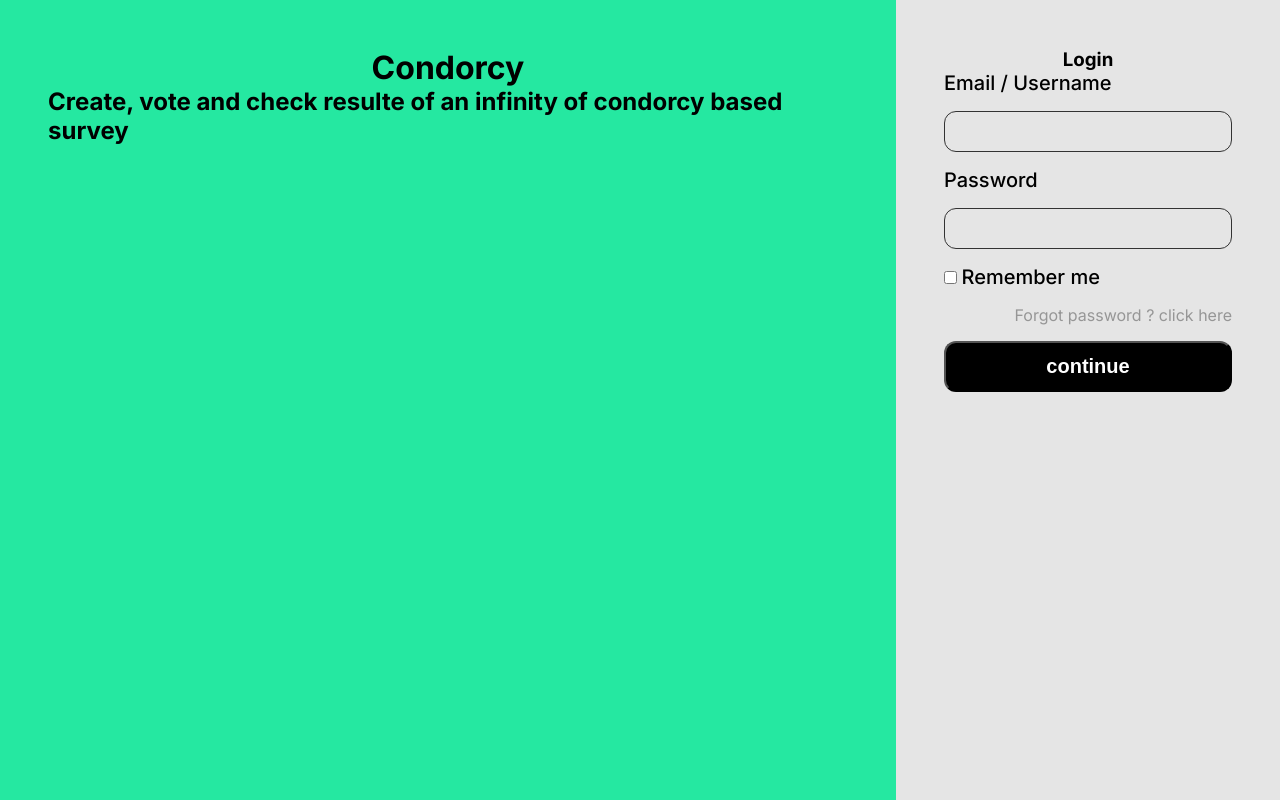
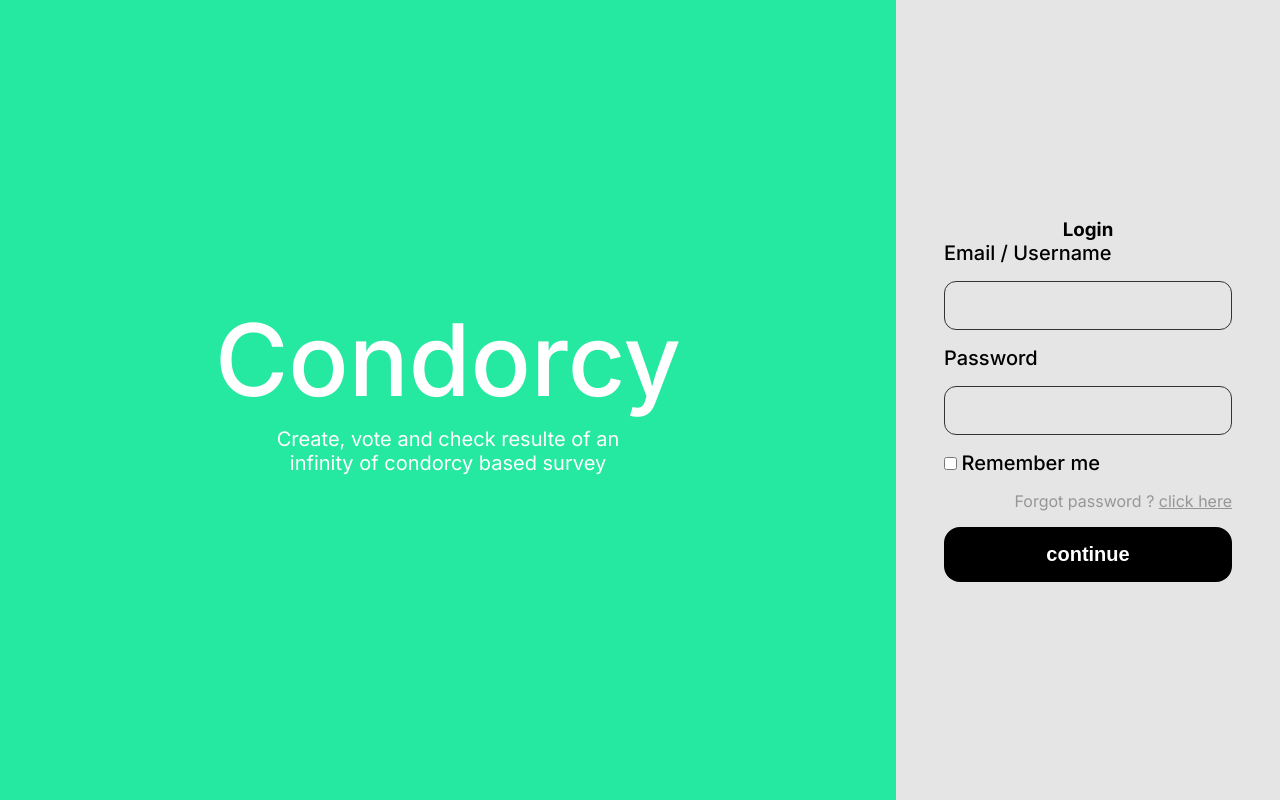
Before and after one commit to Oomaxime/condorsy, a Flask app: page /login in a window 1280 px wide. Run offline with Flask 3, Linux system fonts and the light colour scheme.

Commit message:
💄 petite update du style login

```diff
--- a/app/static/styles.css
+++ b/app/static/styles.css
@@ -209,8 +209,24 @@ footer p {
     padding: 3rem;
     display: flex;
     flex-direction: column;
-    justify-content: start;
+    justify-content: center;
     align-items: center;
+    gap: 2rem;
+}
+
+.page-login .left h1 {
+    font-size: 6.25rem;
+    font-weight: 500;
+    line-height: 70px;
+    color: #fff;
+}
+
+.page-login .left h2 {
+    font-size: 1.25rem;
+    font-weight: 400;
+    color: #fff;
+    max-width: 350px;
+    text-align: center;
 }
 
 .page-login .right {
@@ -220,6 +236,7 @@ footer p {
     padding: 3rem;
     display: flex;
     flex-direction: column;
+    justify-content: center;
     align-items: center;
 }
 
@@ -236,8 +253,12 @@ footer p {
     font-weight: 500;
 }
 
+.page-login .right form p a {
+    text-decoration: underline;
+}
+
 .page-login .right form input {
-    padding: .75rem;
+    padding: 1rem;
     border-radius: 12px;
     border: 1px solid #333;
     background-color: transparent;
@@ -252,12 +273,13 @@ footer p {
 
 
 .page-login .right form button {
-    padding: .75rem;
+    padding: 1rem 40px;
     background-color: #000;
     color: #fff;
-    border-radius: 12px;
+    border-radius: var(--border-radius);
     font-size: 1.25rem;
     font-weight: 600;
+    border: 0;
     cursor: pointer;
 }
 
```
